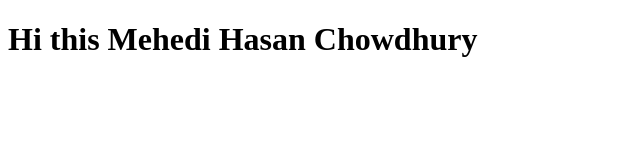
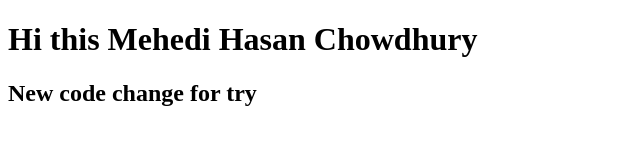
Before and after one commit to Mehedi20180575hc/my-fourth-repo, a plain HTML site: page index.html in a window 1280 px wide. Shown: the whole page, without its empty margins (0-640 px from the left). Drawn offline with Linux system fonts and the light colour scheme.

Commit message:
some code add

```diff
--- a/index.html
+++ b/index.html
@@ -8,6 +8,7 @@
 </head>
 <body>
     <h1>Hi this Mehedi Hasan Chowdhury</h1>
+    <h2>New code change for try</h2>
 
 </body>
 </html>
```
